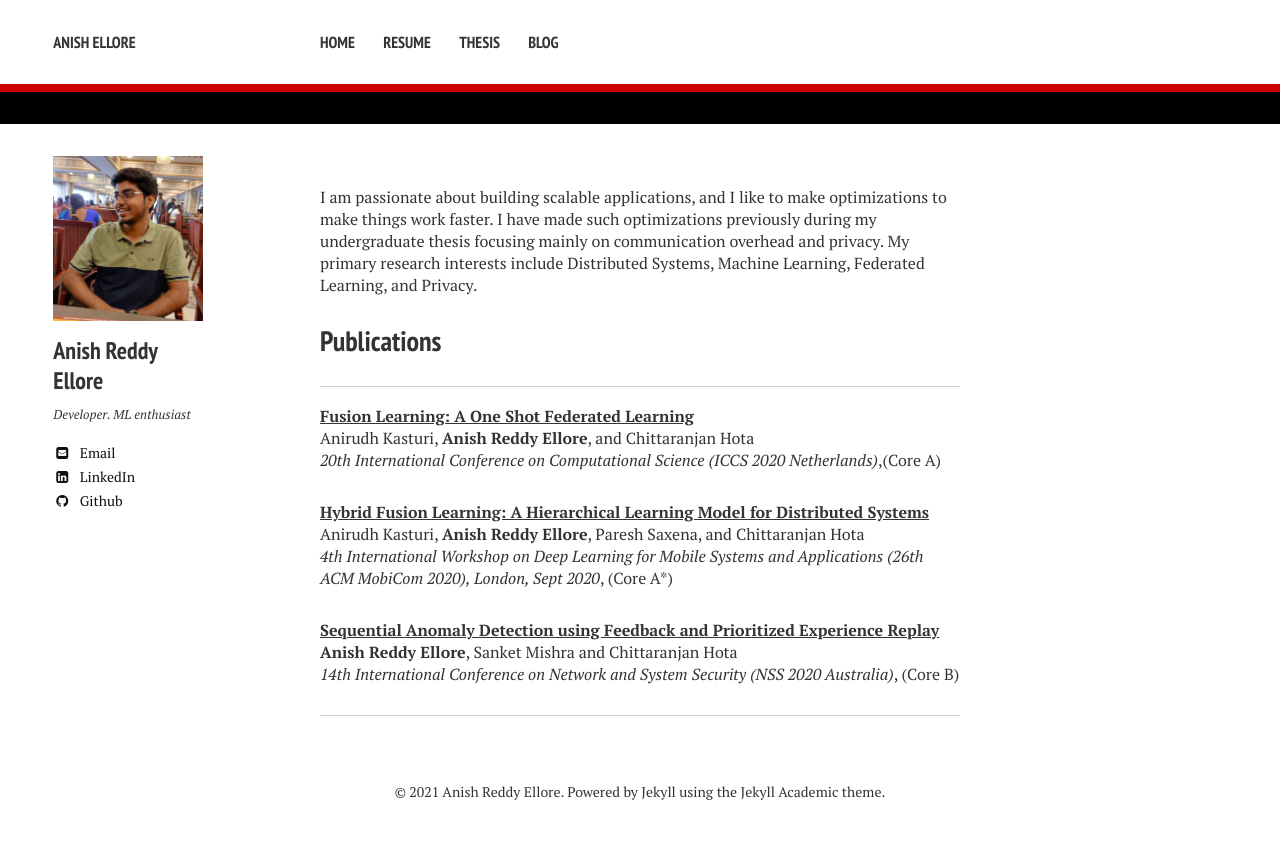
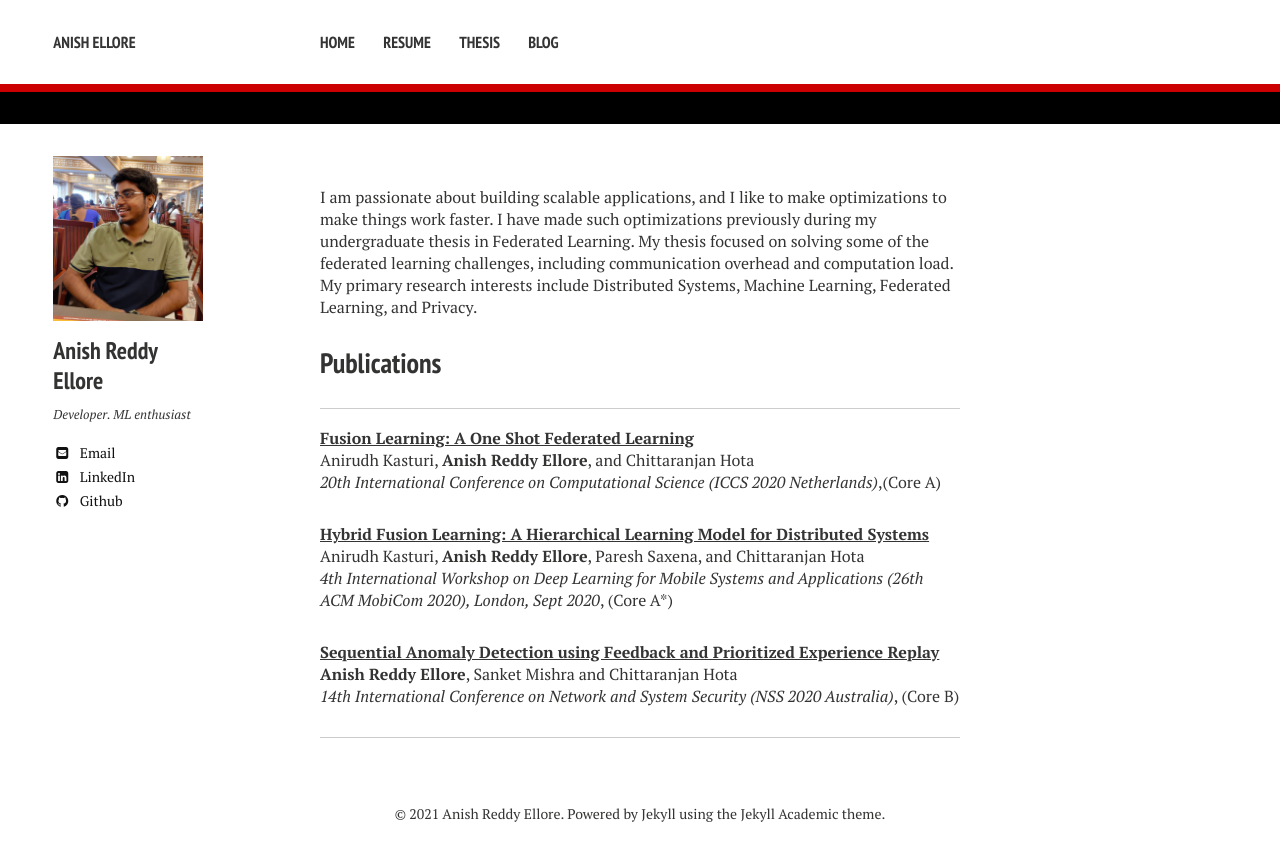
Before and after one commit to AnishEllore/anishellore.github.io, a Jekyll site: the page built from index.md, in a window 1280 px wide. Shown: the top 861 px of the page. Built offline with Jekyll 4.4.1, drawn with Linux system fonts in a browser that asks for light colours; nearby versions of some CDN libraries.

Commit message:
Update index.md

```diff
--- a/index.md
+++ b/index.md
@@ -2,8 +2,7 @@
 layout: page
 excerpt: "Anish Ellore's personal website"
 ---
-
-I am passionate about building scalable applications, and I like to make optimizations to make things work faster. I have made such optimizations previously during my undergraduate thesis focusing mainly on communication overhead and privacy. My primary research interests include Distributed Systems, Machine Learning, Federated Learning, and Privacy.
+I am passionate about building scalable applications, and I like to make optimizations to make things work faster. I have made such optimizations previously during my undergraduate thesis in Federated Learning. My thesis focused on solving some of the federated learning challenges, including communication overhead and computation load. My primary research interests include Distributed Systems, Machine Learning, Federated Learning, and Privacy.
 ## Publications
 ----
 
```
